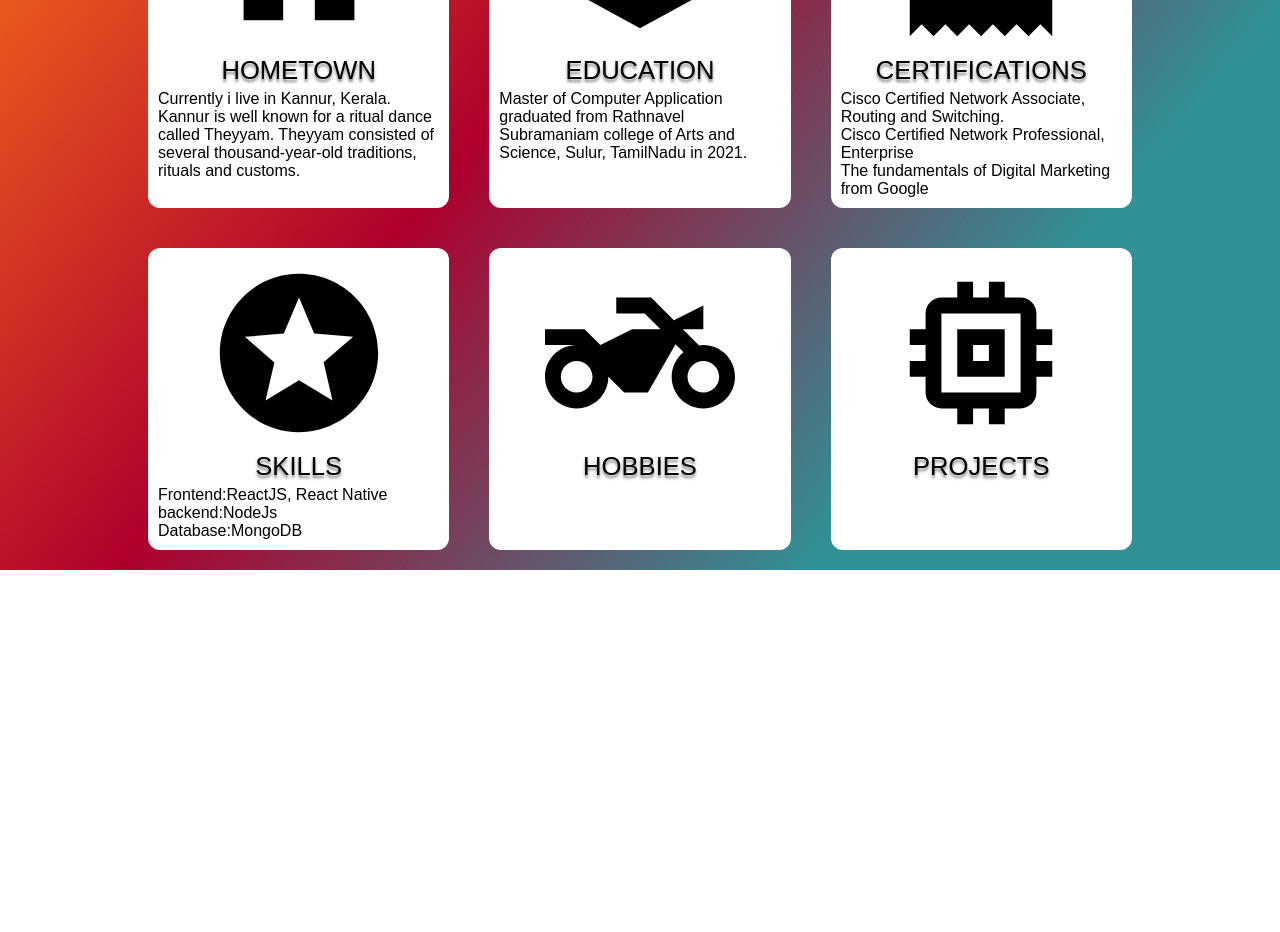
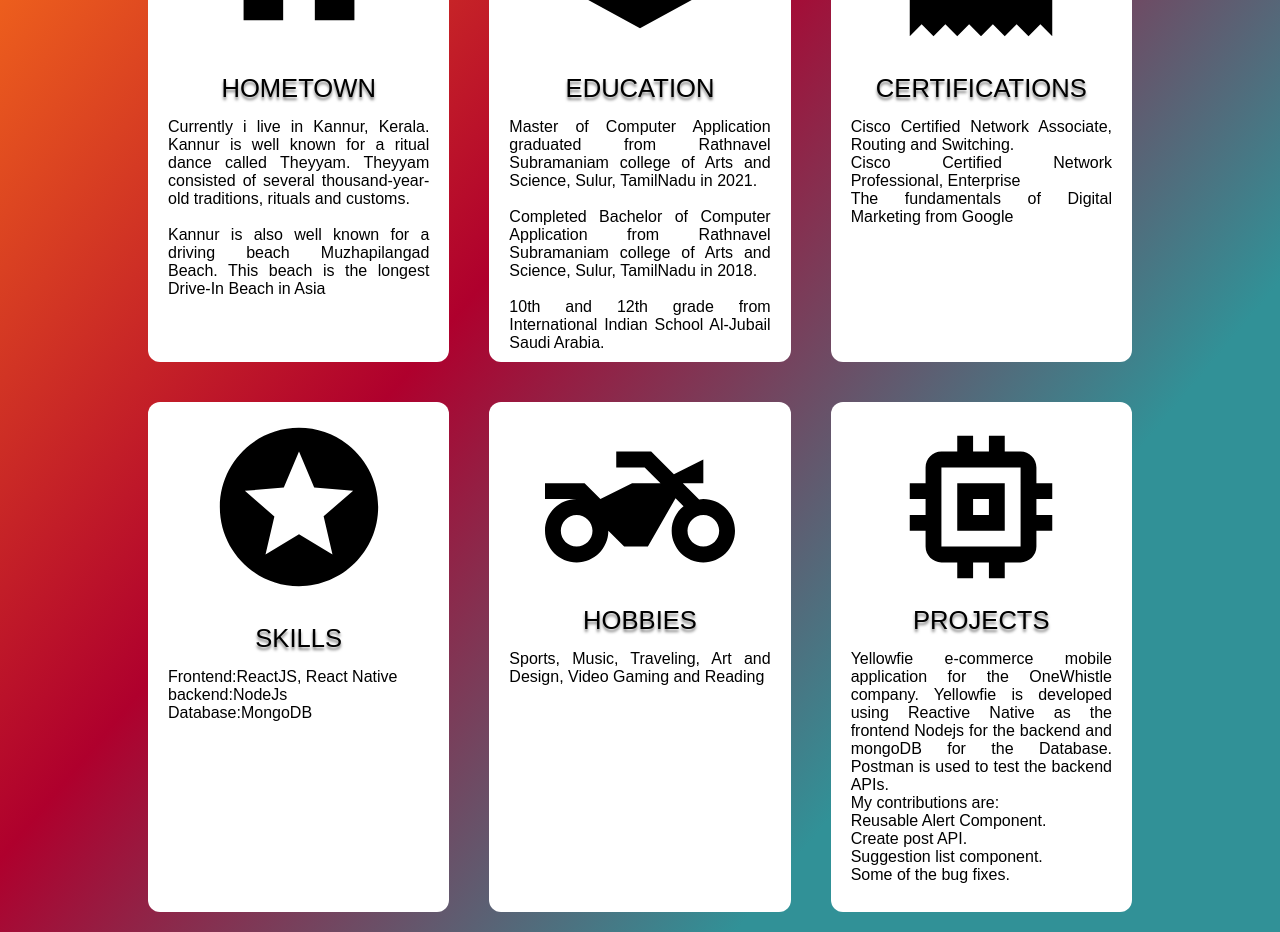
Before and after one commit to achu1717/akresume, a React (Create React App) app: page /about in a window 1280 px wide. Shown: the part 320-1252 px from the top of the page. Before the commit the page ends 890 px from the top, so only its background shows below. Built offline with nearby package versions, Linux system fonts and the light colour scheme.

Commit message:
some updates in about page

```diff
--- a/src/Pages/About.js
+++ b/src/Pages/About.js
@@ -7,31 +7,40 @@ export default function About() {
       <div class="parentcdv">
         <div class="childcdv">
         <center><Home style={{ fontSize: 190 }}/></center>
+        <br/>
           <p className="headingtech">HOMETOWN</p>
-
-          <p>
+          <p className="abtcont">
             Currently i live in Kannur, Kerala. Kannur is well known for a ritual
             dance called Theyyam. Theyyam consisted of several thousand-year-old
             traditions, rituals and customs.
           </p>
+          <br/>
+          <p className="abtcont">Kannur is also well known for a driving beach Muzhapilangad Beach. This beach is the longest Drive-In Beach in Asia </p>
         </div>
         <div class="childcdv">
         <center><School style={{ fontSize: 190 }}/></center>
+        <br/>
           <p className="headingtech">EDUCATION</p>
-          <p>Master of Computer Application graduated from Rathnavel Subramaniam college of Arts and Science, Sulur, TamilNadu
+          <p className="abtcont">Master of Computer Application graduated from Rathnavel Subramaniam college of Arts and Science, Sulur, TamilNadu
           in 2021.</p>
+          <br/>
+         <p className="abtcont">Completed Bachelor of Computer Application from Rathnavel Subramaniam college of Arts and Science, Sulur, TamilNadu in 2018.</p>
+         <br/>
+         <p className="abtcont">10th and 12th grade from International Indian School Al-Jubail Saudi Arabia.</p>
         </div>
         <div class="childcdv">
         <center><Receipt style={{ fontSize: 190 }}/></center>
+        <br/>
           <p className="headingtech">CERTIFICATIONS</p>
-          <p>Cisco Certified Network Associate, Routing and Switching.</p>
-          <p>Cisco Certified Network Professional, Enterprise</p>
-          <p>The fundamentals of Digital Marketing from Google</p>
+          <p className="abtcont">Cisco Certified Network Associate, Routing and Switching.</p>
+          <p className="abtcont">Cisco Certified Network Professional, Enterprise</p>
+          <p className="abtcont">The fundamentals of Digital Marketing from Google</p>
         </div>
       </div>
       <div class="parentcdv">
         <div class="childcdv">
         <center><Stars style={{ fontSize: 190 }}/></center>
+        <br/>
           <p className="headingtech">SKILLS</p>
         <p>Frontend:ReactJS, React Native</p>
         <p>backend:NodeJs</p>
@@ -40,12 +49,23 @@ export default function About() {
         <div class="childcdv">
         <center><TwoWheeler style={{ fontSize: 190 }}/></center>
           <p className="headingtech">HOBBIES</p>
-
+          <p className="abtcont">Sports,
+          Music, Traveling,
+          Art and Design,
+          Video Gaming and
+          Reading</p>
         </div>
         <div class="childcdv">
         <center><Memory style={{ fontSize: 190 }}/></center>
           <p className="headingtech">PROJECTS</p>
-
+          <p className="abtcont">Yellowfie e-commerce mobile application for the OneWhistle company. Yellowfie is developed using Reactive Native as the frontend Nodejs for the backend and mongoDB for the Database.
+          Postman is used to test the backend APIs.</p>
+          <p className="abtcont">My contributions are:</p>
+          <p className="abtcont">Reusable Alert Component.</p>
+          <p className="abtcont">Create post API.</p>
+          <p className="abtcont">Suggestion list component.</p>
+          <p className="abtcont">Some of the bug fixes.</p>
+          <br/>
         </div>
       </div>
     </div>
--- a/src/Pages/Home.css
+++ b/src/Pages/Home.css
@@ -11,7 +11,7 @@
 }
 .headingtech {
   text-align: center;
-  padding-bottom: 5px;
+  padding-bottom: 15px;
   font-size: clamp(1.2rem, calc(0rem + 2.0vw), 4rem);
   text-transform: uppercase;
   text-shadow: 0 3px 3px rgb(0 0 0 / 50%);
@@ -100,7 +100,7 @@
   flex: 1 1 200px;
   margin: 20px;
   border-radius: 12px;
-  padding: 10px 10px 10px 10px;
+  padding: 10px 20px 10px 20px;
 }
 
 @media (max-width: 768px) {
@@ -119,3 +119,8 @@
 .socicnl:visited{
     color: black;
 }
+
+.abtcont{
+  text-align: justify;
+  text-justify: inter-word;
+}
```
